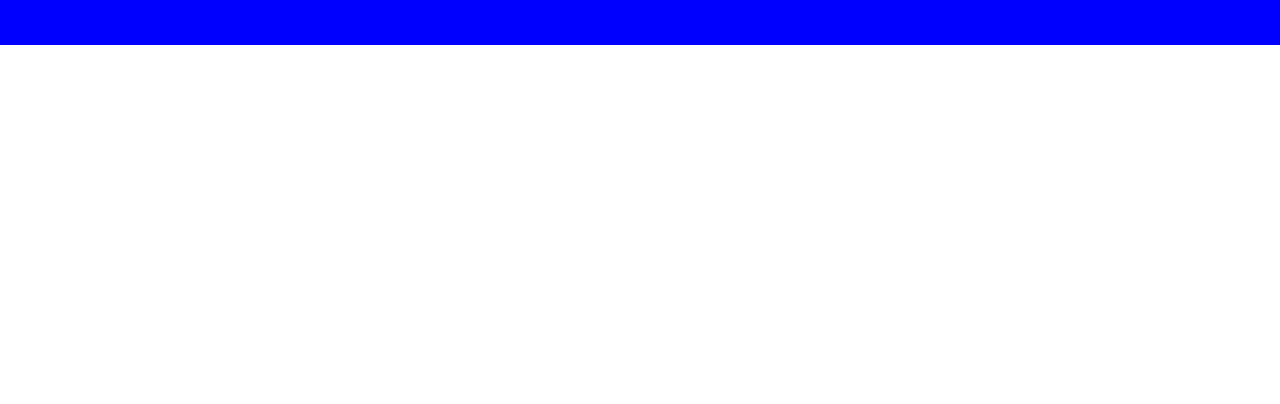
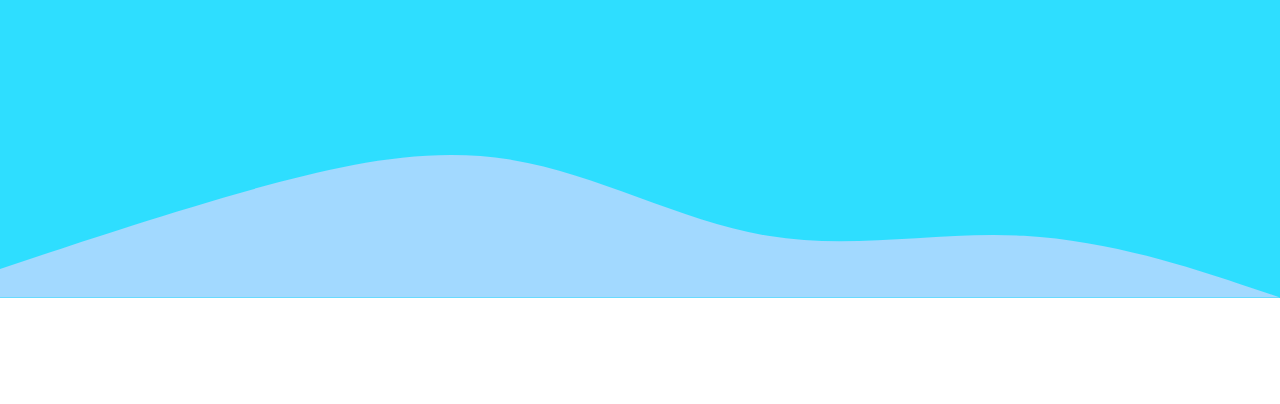
Before and after one commit to Cahyani99/uas-bela-cahya, a plain HTML site: page index.html in a window 1280 px wide. Shown: the part 396-800 px from the top of the page. Drawn offline with nearby package versions, Linux system fonts and the light colour scheme; files that its build step writes are made by us from their sources.

Commit message:
gelombang

```diff
--- a/index.html
+++ b/index.html
@@ -45,6 +45,13 @@
       <img src="img/BELAA.jpg.jfif" alt="Bela Cahyani" width="200" class="rounded-circle" img-thumbnail />
       <h1 class="display-4">Bela Cahyani</h1>
       <p class="lead">Mahasiswi | Ganesha Medan.</p>
+      <svg xmlns="http://www.w3.org/2000/svg" viewBox="0 0 1440 320">
+        <path
+          fill="#a2d9ff"
+          fill-opacity="1"
+          d="M0,288L48,272C96,256,192,224,288,197.3C384,171,480,149,576,165.3C672,181,768,235,864,250.7C960,267,1056,245,1152,250.7C1248,256,1344,288,1392,304L1440,320L1440,320L1392,320C1344,320,1248,320,1152,320C1056,320,960,320,864,320C768,320,672,320,576,320C480,320,384,320,288,320C192,320,96,320,48,320L0,320Z"
+        ></path>
+      </svg>
     </section>
     <!-- Akhir Jumbotron -->
 
--- a/screenshoot/style.css
+++ b/screenshoot/style.css
@@ -1,4 +1,4 @@
 .jumbotron {
-  padding: 2rem 1rem;
-  background-color: blue;
+  padding-top: 2rem;
+  background-color: #2edeff;
 }
```
Also changed, not shown: screenshoot/gelombang .jpg (added).
